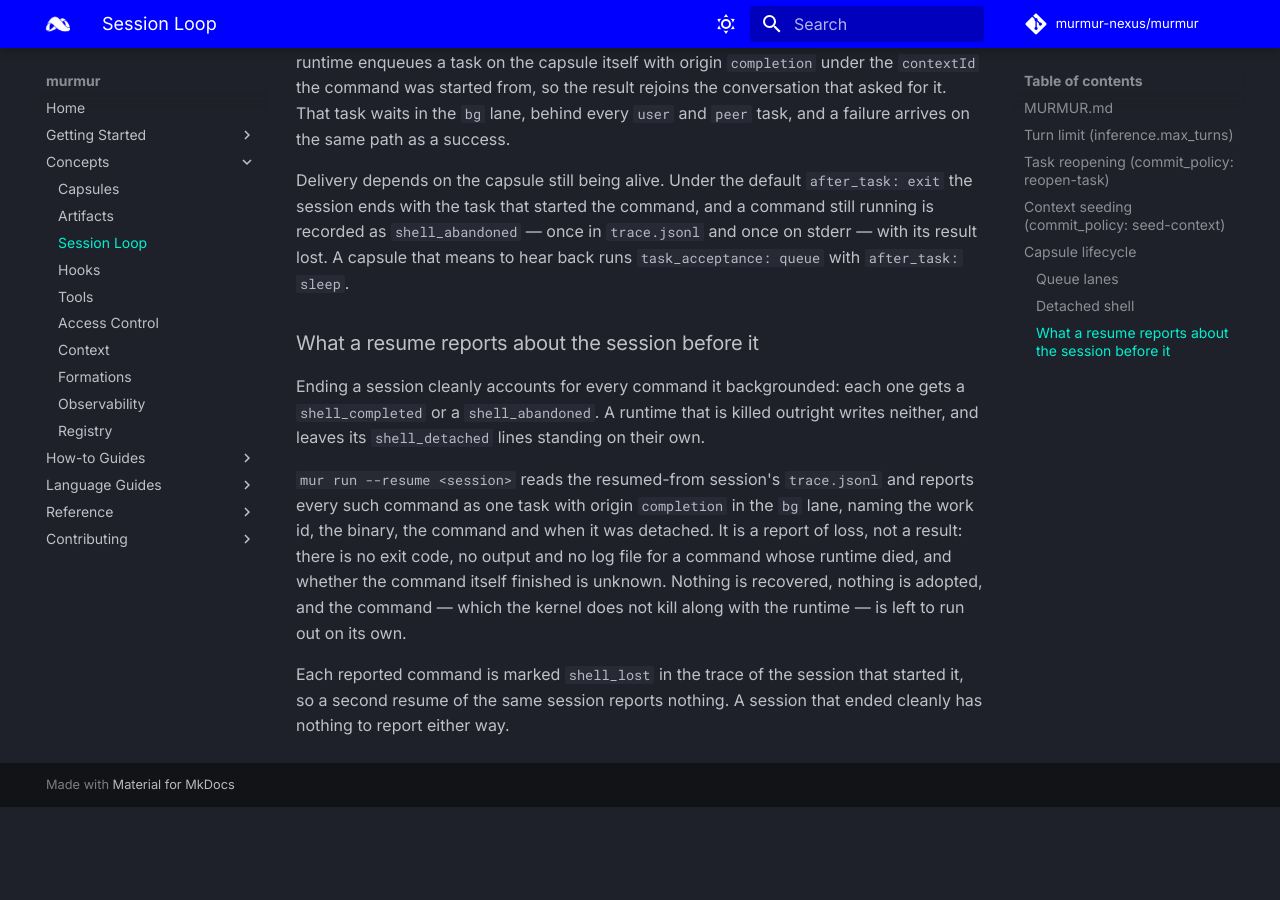
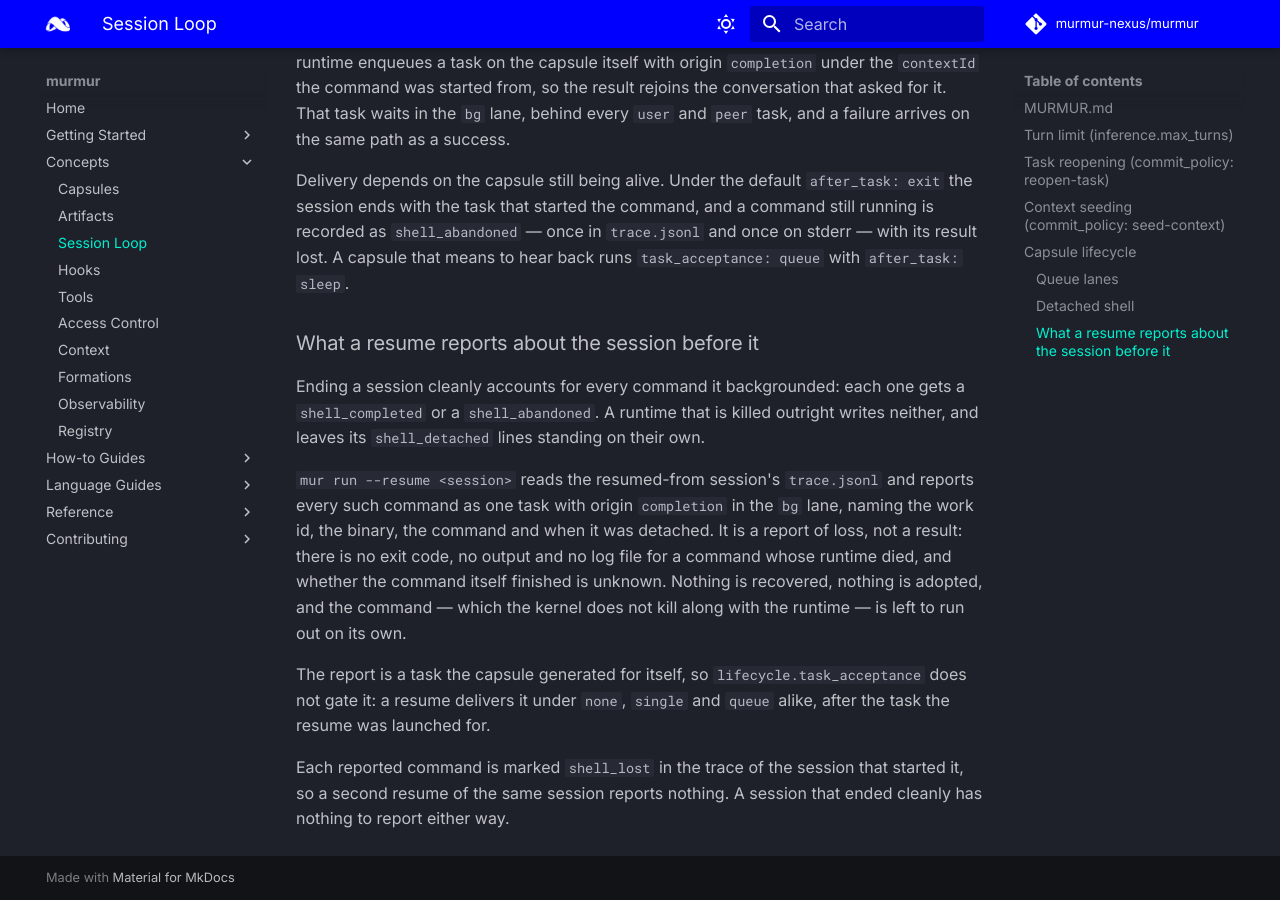
Before and after one commit to murmur-nexus/murmur, an MkDocs documentation site: the page built from docs/content/concepts/session-loop.md, in a window 1280 px wide and 900 px high, scrolled down 5281 px. Built offline with MkDocs 1.6.1 and Material for MkDocs 9.7.7, drawn with Linux system fonts in a browser that asks for light colours; comment, search, counter and statistics services are not loaded; before the commit the page ends 6088 px from its top, so only the background shows below that.

Commit message:
docs(review): state the backgrounded-command guarantee positively and note the report is not gated by task_acceptance

```diff
--- a/docs/content/concepts/session-loop.md
+++ b/docs/content/concepts/session-loop.md
@@ -214,6 +214,10 @@
 is unknown. Nothing is recovered, nothing is adopted, and the command — which the kernel does not
 kill along with the runtime — is left to run out on its own.
 
+The report is a task the capsule generated for itself, so `lifecycle.task_acceptance` does not
+gate it: a resume delivers it under `none`, `single` and `queue` alike, after the task the resume
+was launched for.
+
 Each reported command is marked `shell_lost` in the trace of the session that started it, so a
 second resume of the same session reports nothing. A session that ended cleanly has nothing to
 report either way.
```
Also changed, not shown: docs/content/reference/manifest.md (+4 -4 lines).
